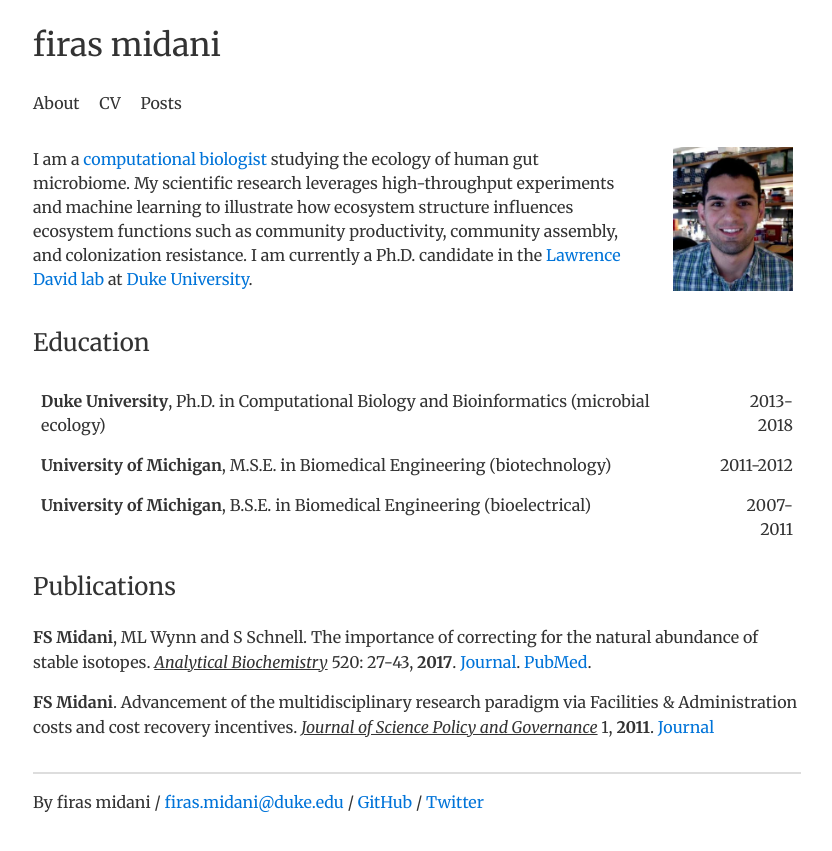
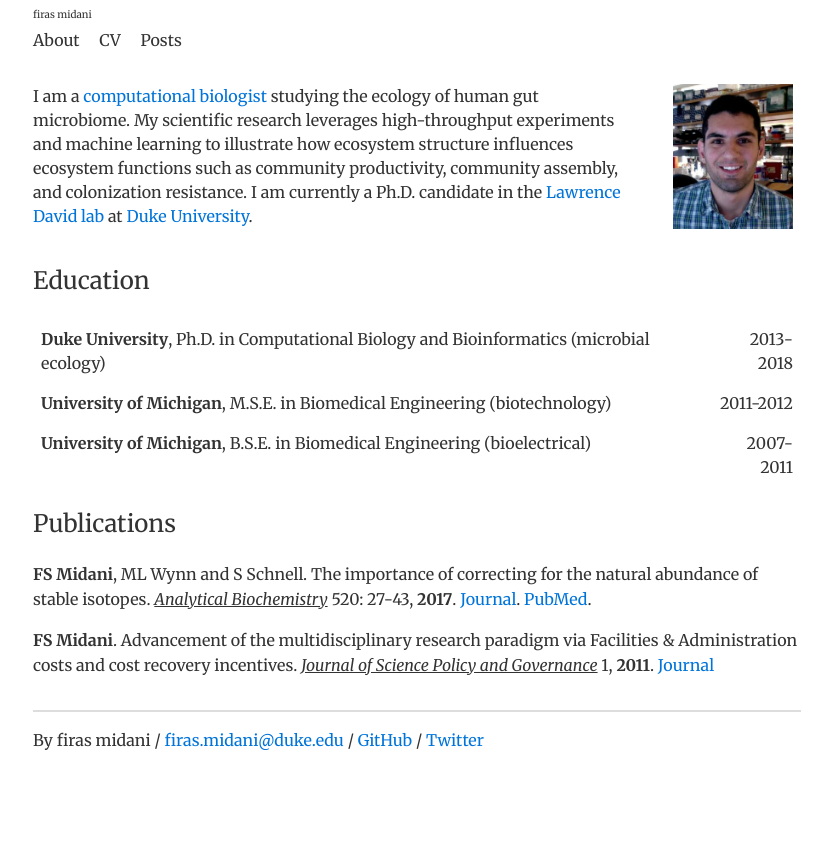
Before and after one commit to firasmidani/firasmidani.github.io, a Jekyll site: the page built from cv/cv.html, in a window 1280 px wide. Shown: the top 851 px of the page, without its empty margins (223-1055 px from the left). Built offline with Jekyll 4.4.1, drawn with Linux system fonts in a browser that asks for light colours.

Commit message:
Update _base.scss

```diff
--- a/_sass/_base.scss
+++ b/_sass/_base.scss
@@ -27,8 +27,8 @@ h6 {
     word-break: break-word;
 }
 
-h2 {
-    font-size: 24px;
+h1 {
+    font-size: 10px;
     font-weight: 300;
     word-break: break-word;
 }
```
